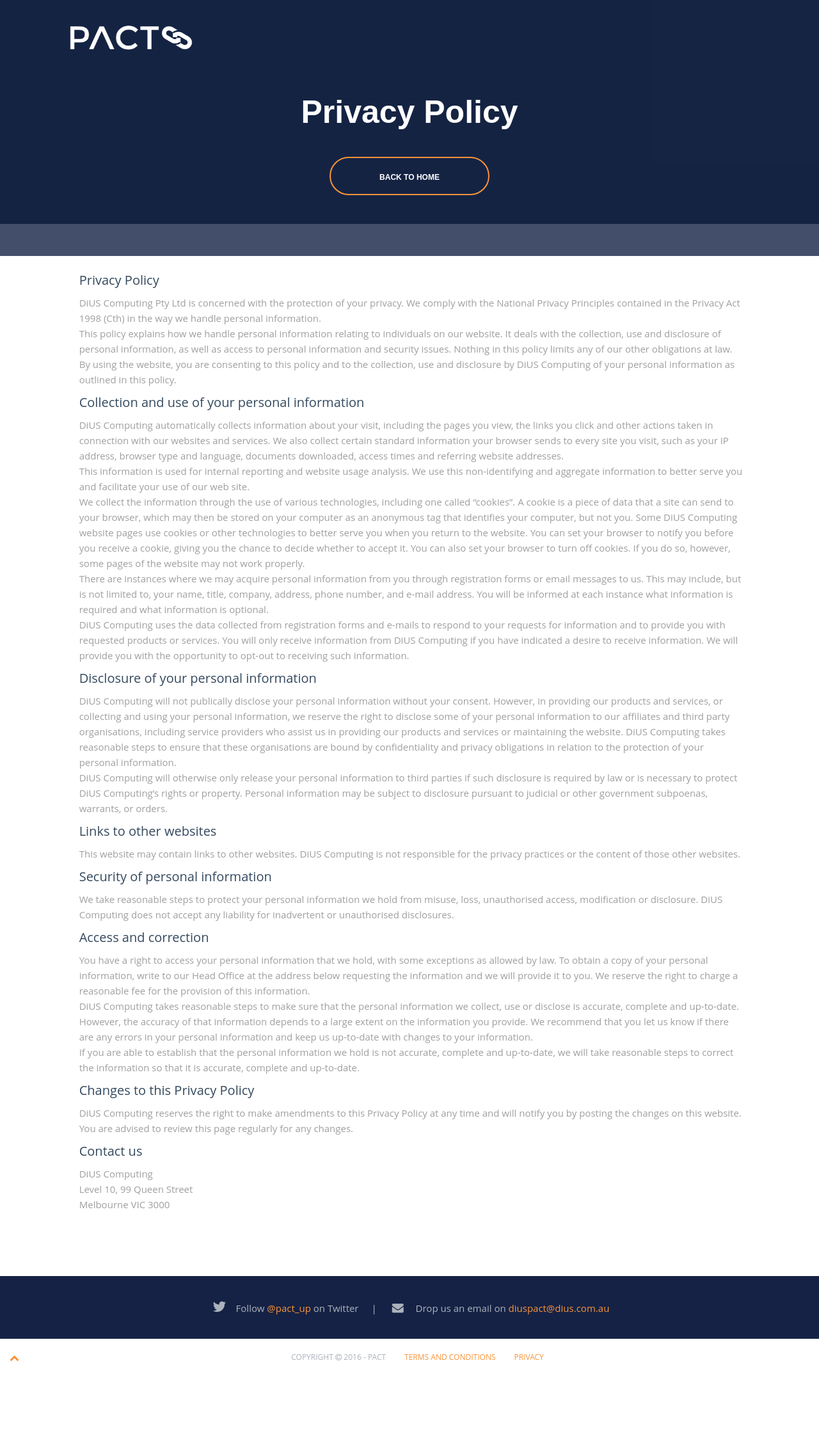
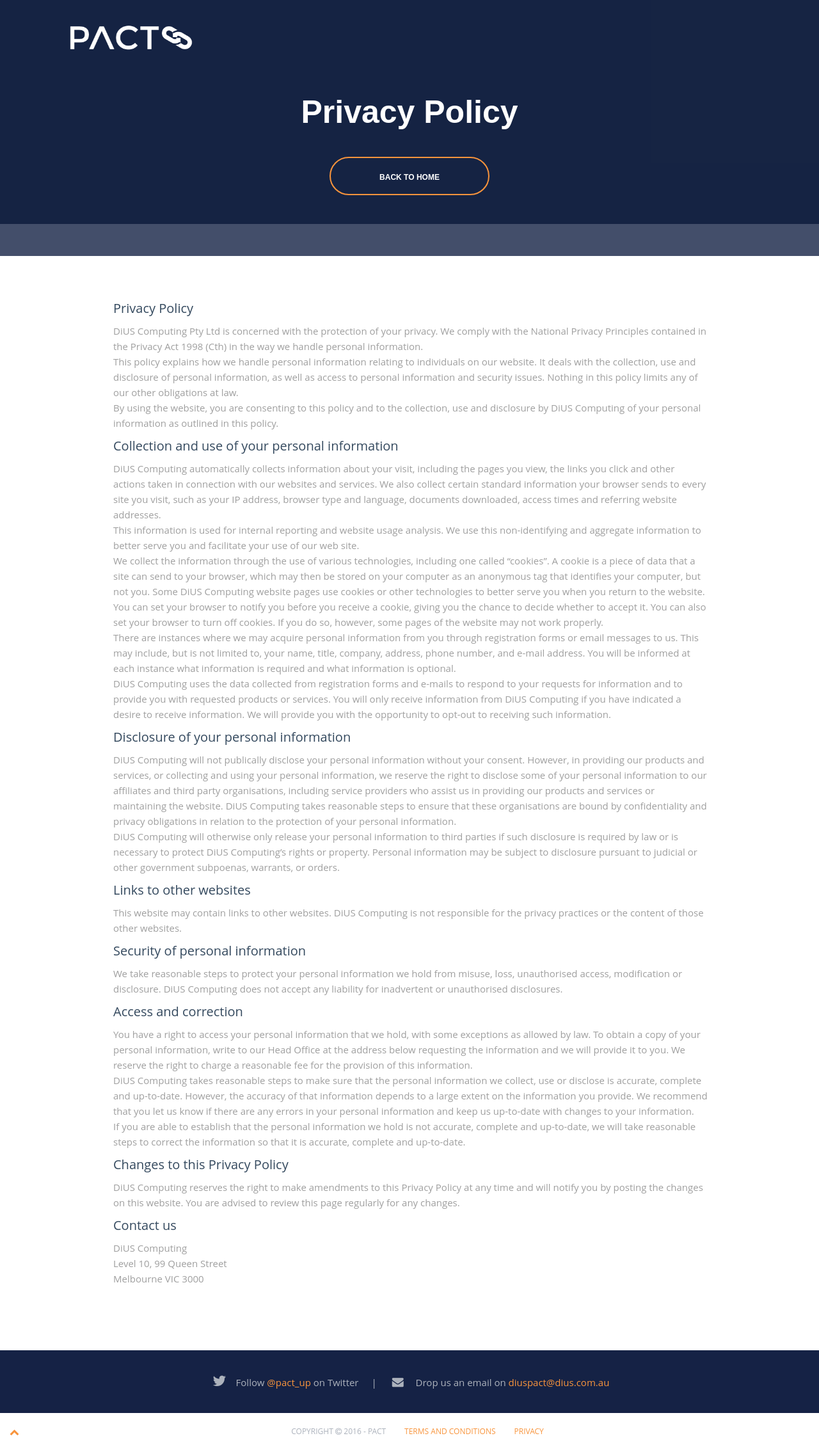
Before and after one commit to DiUS/pact-website, a Jekyll site: the page built from privacy.html, in a window 1280 px wide. Shown: the whole page at 64% size. Built offline with Jekyll 4.4.1, drawn with Linux system fonts in a browser that asks for light colours; nearby versions of some CDN libraries; library files that are not in the unit come from our copies; before the commit the page ends 2142 px from its top, so only the background shows below that.

Commit message:
Tweak terms page styling

```diff
--- a/_sass/components/_terms.scss
+++ b/_sass/components/_terms.scss
@@ -3,13 +3,11 @@ position:relative;
 width:100%;
 top:0px;
 z-index:3;
-
 }
 #terms .container{
-width:100%;
+width:90%;
 padding: 0;
-margin-left: 0px;
-margin-right: 0px;
+margin: 50px auto 0 ;
 }
 #terms .cnt-privacy-bg{
 padding:0px 0px 100px 0px;
```
